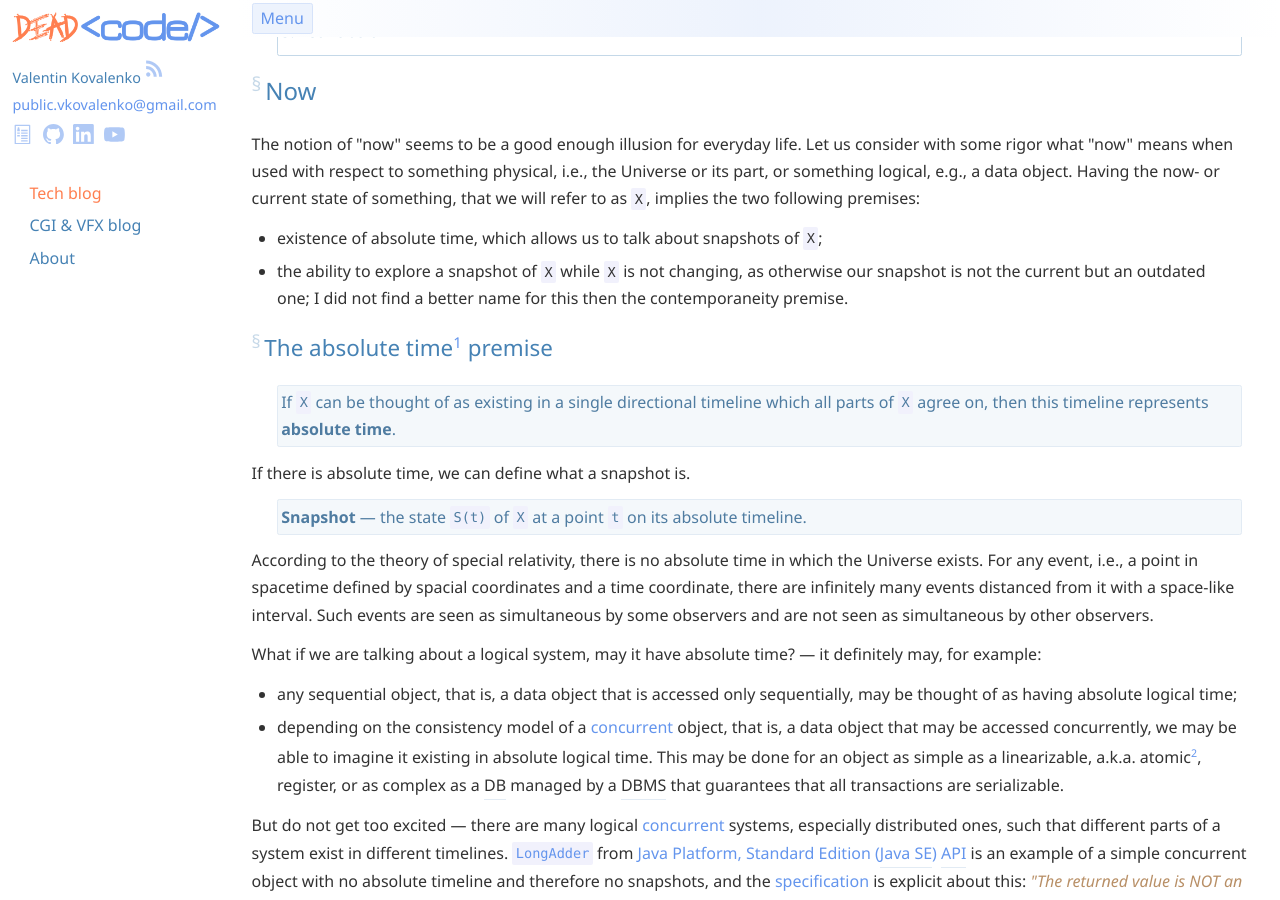
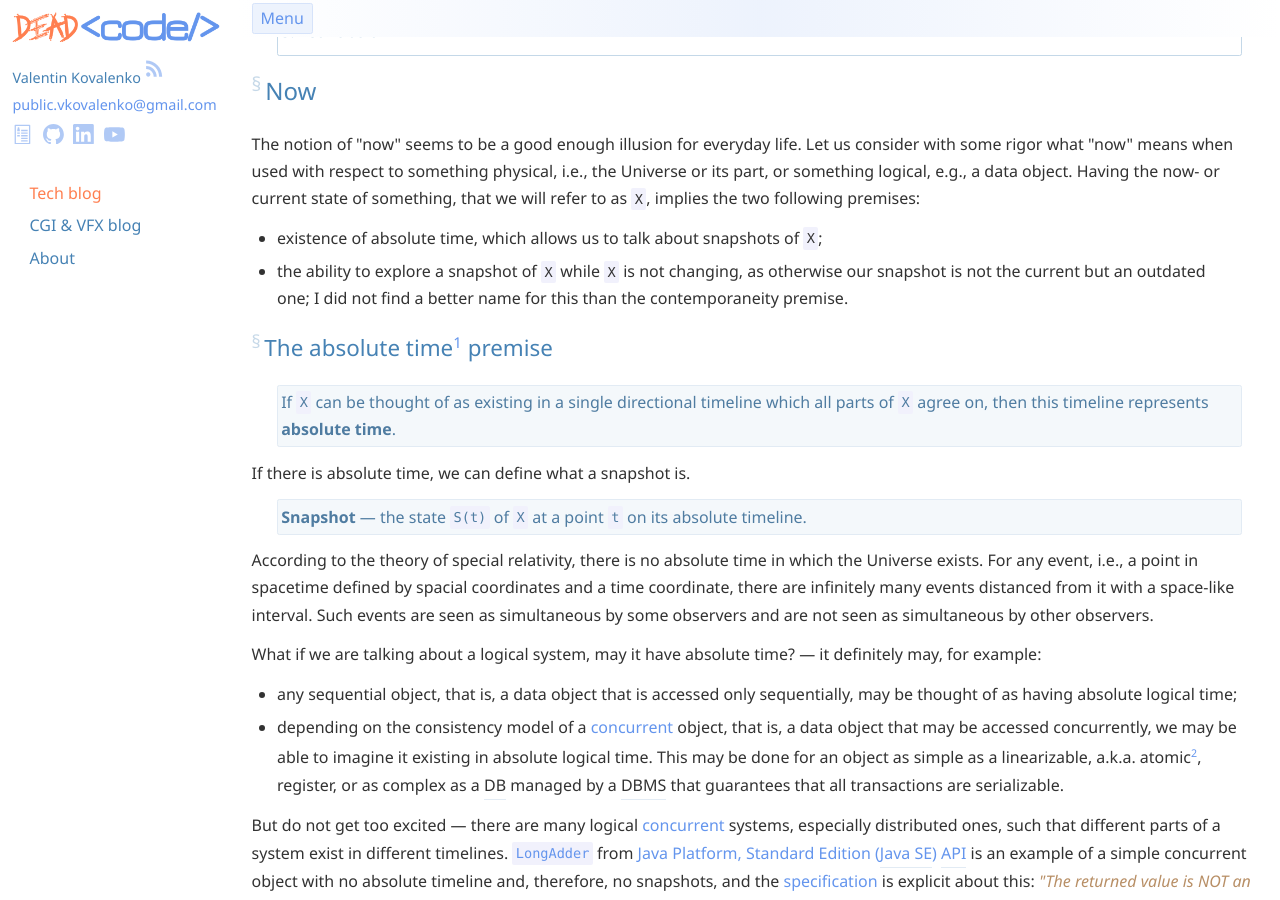
Before and after one commit to stIncMale/stincmale.github.io, a Jekyll site: the page built from _posts/2013-08-01-now-immediate.markdown, in a window 1280 px wide and 900 px high, scrolled down 757 px. Built offline with Jekyll 4.4.1, drawn with Linux system fonts in a browser that asks for light colours.

Commit message:
Fix typos in blog/now-immediate

```diff
--- a/_posts/2013-08-01-now-immediate.markdown
+++ b/_posts/2013-08-01-now-immediate.markdown
@@ -37,7 +37,7 @@ when used with respect to something physical, i.e., the Universe or its part, or
 Having the now- or current state of something, that we will refer to as `X`, implies the two following premises:
 * existence of absolute time, which allows us to talk about snapshots of `X`;
 * the ability to explore a snapshot of `X` while `X` is not changing, as otherwise our snapshot is not the current but an outdated one;
-I did not find a better name for this then the contemporaneity premise.
+I did not find a better name for this than the contemporaneity premise.
 
 ### [](#absolute-time){:.section-link}The absolute time[^1] premise {#absolute-time}
 <div class="info-block" markdown="1">
@@ -66,7 +66,7 @@ What if we are talking about a logical system, may it have absolute time? &mdash
 But do not get too excited &mdash; there are many logical [concurrent] systems, especially distributed ones, such that different parts of a system
 exist in different timelines. [`LongAdder`](https://cr.openjdk.java.net/~iris/se/14/spec/fr/java-se-14-fr-spec/api/java.base/java/util/concurrent/atomic/LongAdder.html)
 from [Java Platform, Standard Edition (Java SE) API](https://cr.openjdk.java.net/~iris/se/14/spec/fr/java-se-14-fr-spec/api/index.html)
-is an example of a simple concurrent object with no absolute timeline and therefore no snapshots,
+is an example of a simple concurrent object with no absolute timeline and, therefore, no snapshots,
 and the [specification](https://cr.openjdk.java.net/~iris/se/14/spec/fr/java-se-14-fr-spec/api/java.base/java/util/concurrent/atomic/LongAdder.html#sum()) is explicit about this:
 <q>"The returned value is NOT an atomic snapshot; invocation in the absence of concurrent updates returns an accurate result,
 but concurrent updates that occur while the sum is being calculated might not be incorporated."</q>
```
Also changed, not shown: other parts of _posts/2013-08-01-now-immediate.markdown (+1 -1 lines).
